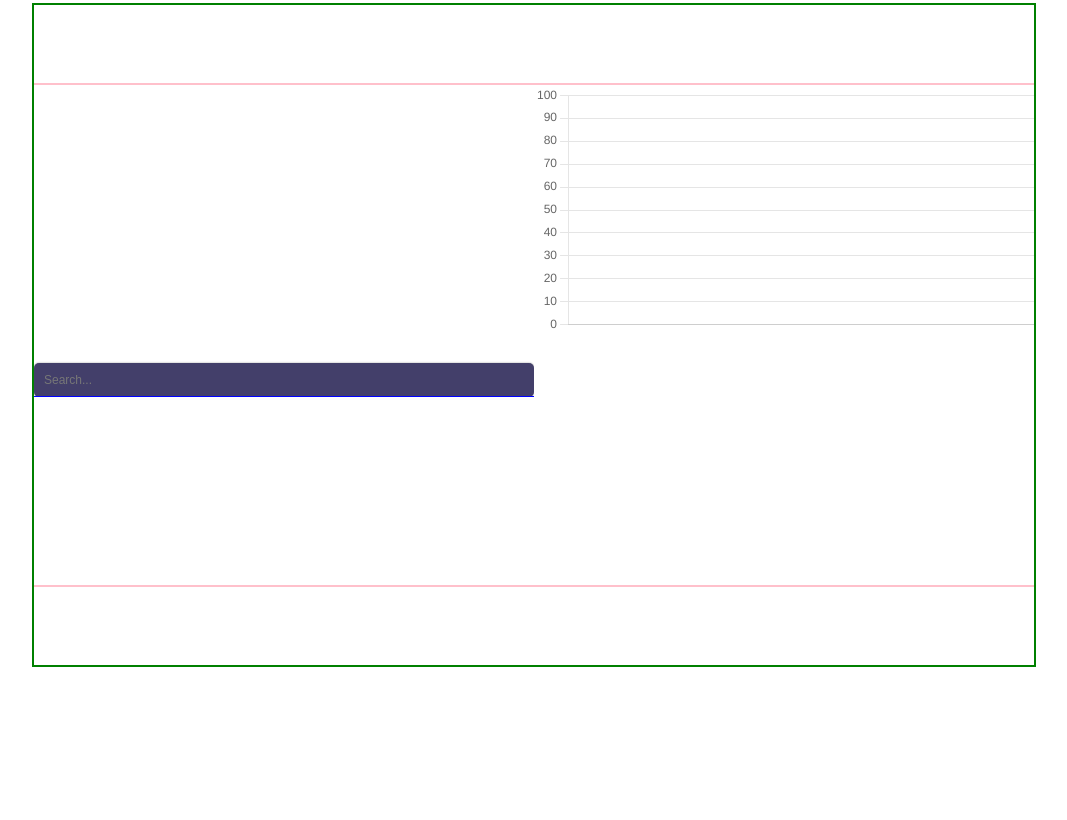
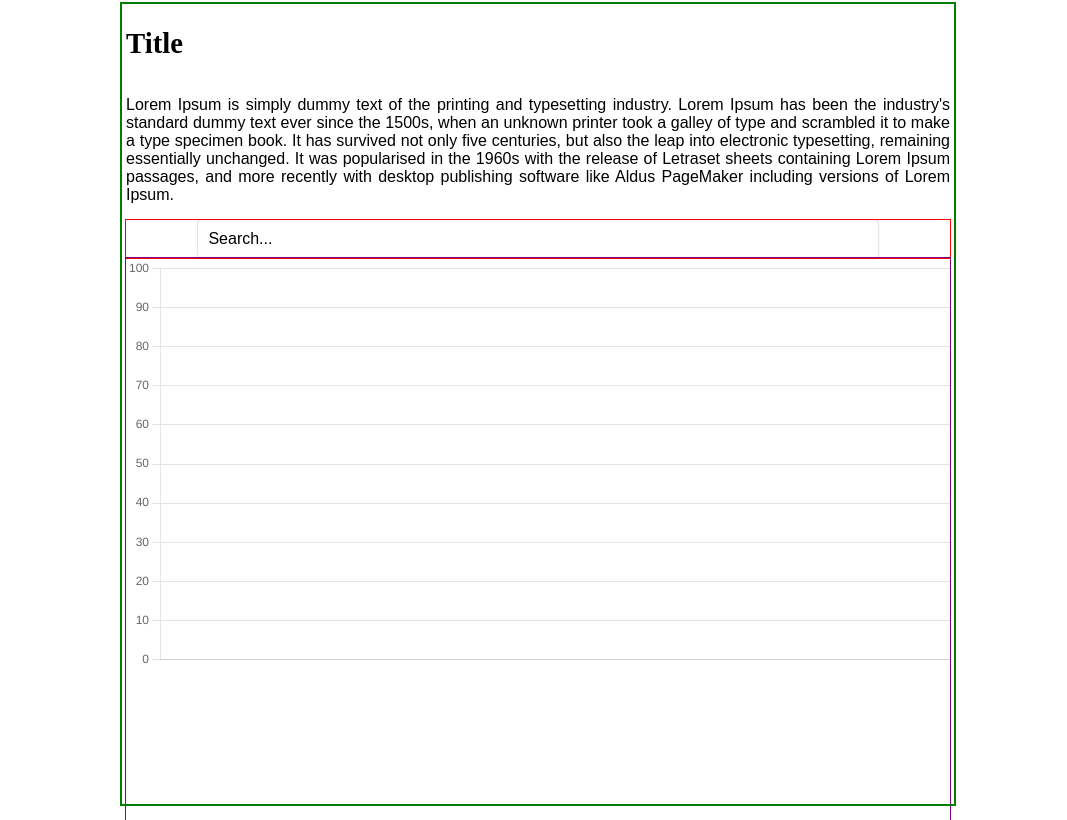
Before and after one commit to h4em/2023-election-app, a website with bundled scripts: page app/templates/index.html in a window 1280 px wide. Shown: the whole page, without its empty margins (106-1173 px from the left). Built offline with nearby package versions, Linux system fonts and the light colour scheme; no server answers.

Commit message:
changed layout, made it responsive

```diff
--- a/app/static/css/styles.css
+++ b/app/static/css/styles.css
@@ -1,65 +1,89 @@
 body {
-    font-family: Arial, sans-serif;
-    display: flex;
-    align-items: center;
-    justify-content: center;
-    background-color: #ffffff;
-    color: #FFFFFF; /* White text color */
+    width: 100vw;
+    height: 100vh;
+
+    overflow: auto;
+
     margin: 0;
     padding: 0;
 }
 
 main {
-    outline: 2px solid green;
-    margin: 5px;
+    width: 65%;
+    height: 100%;
 
-    min-height: 100%;
-    min-width: 50%;
+    position: absolute;
+    left: 50%;
+    transform: translateX(-50%);
 
     display: flex;
-    align-items: center;
     flex-direction: column;
+    align-items: flex-start;
     justify-content: flex-start;
 
+    outline: 2px solid green;
+
+    margin: 4px;
+    padding: 4px;
+}
+
+main, .search-div, .charts-div {
     box-sizing: border-box;
 }
 
-#search-form {
-    width: 100%; /* Occupy the full available horizontal space */
-    margin: 10px 0; /* Add some vertical spacing around the search form */
+main > h1 {
+    font-size: 1.8rem;
+    color: black;
 }
 
-.searchbar {
+p {
+    text-align: justify;
+}
+
+input, p, .searchbar::placeholder, .hint {
+    font-family: Arial, Helvetica, sans-serif;
+    font-size: 1rem;
+    color: black;
+}
+
+.search-div, form {
     width: 100%;
-    max-width: 100%;
-    border: none;
-    border-radius: 20px;
+
+    outline: 1px solid red;
+
+    display: flex;
+    flex-direction: column;
+    justify-content: center;
+    align-items: center;
+}
+
+.search-div {
+    outline: 1px solid red;
+}
+
+input {
+    width: 80%;
     padding: 10px;
-    font-size: 12px;
-    color: #FFFFFF;
+
     box-shadow: 0 0 2px rgba(0, 0, 0, 0.4);
-    box-sizing: border-box;
-    background-color: #433F6A; /* Slightly darker search bar input background */
-    border-radius: 5px;
+
     white-space: nowrap; /* Prevent text from wrapping */
     overflow: hidden; /* Hide overflow text */
     text-overflow: ellipsis; /* Show ellipsis for overflow text */
-  }
 
-  .searchbar:focus {
-    outline: none;
-  }
-
-.searchbar::placeholder {
-    color: #777;
+    border: none;
+    border-radius: 4px;
 }
 
-.hint-div {
-    font-family: 'Consolas', monospace;
-    color: #333;
-    background: #fafafa;
-    font-size: 12px;
+input:focus {
+    outline: none;
+}
 
+.search-hints {
+    outline: 1px solid blue;
+}
+
+.hint {
     cursor: pointer;
 
     padding-left: 10px;
@@ -78,47 +102,14 @@ main {
     font-weight: bold;
 }
 
+/**/
 
-/*to sie nie wyswietla, czemu??*/
-.searchbar-hints-div {
-    background: #fafafa;
-    outline: 1px solid blue;
-    width: 100%; /* Match the width of the search bar */
-    margin-top: -10px;
-}
-
-.main-div {
-    outline: 2px solid pink;
-
-    display: flex; /* Make .main-div a flex container */
-    flex-direction: row; /* Set the flex direction to column */
-    justify-content: space-between;
-    align-items: center;
-
-    width: 1000px;
-    margin-top: 80px; /* Use margin-top instead of top for positioning */
-    margin-bottom: 80px;
-
-}
-
-.description-div {
-    flex: 1;
-
+.charts-div {
     width: 100%;
-    max-width: 100%;
+    outline: 1px solid purple;
 
     display: flex;
     flex-direction: column;
-
-    overflow: hidden;
+    justify-content: space-around;
+    align-items: center;
 }
-
-.charts-div {
-    flex: 1;
-
-    width: 100%;
-    max-width: 100%;
-
-    display: flex;
-    flex-direction: column;
-}
--- a/app/static/js/script.js
+++ b/app/static/js/script.js
@@ -1,14 +1,27 @@
 import { initCharts } from './charts.js';
 
-//const searchForm = document.querySelector('#search-form')
-const searchbar = document.querySelector('#searchbar');
-const hintContainer = document.querySelector('#searchbar-hints-div');
+const searchbar = document.querySelector('.searchbar');
+const hintContainer = document.querySelector('.search-hints');
 let hintIndex = -1;
 
 document.addEventListener('DOMContentLoaded', init);
 
+function resizeHintContainerAtWindowResize() {
+    const width = searchbar.offsetWidth;
+    hintContainer.style.width = width + 'px';
+}
+
+function setHintContainerWidth() {
+    const width = searchbar.offsetWidth;
+    hintContainer.style.width = width + 'px';
+}
+
 function init() {
     setSearchbarListeners();
+    setHintContainerWidth();
+
+    window.addEventListener('resize', resizeHintContainerAtWindowResize);
+
     initCharts();
 }
 
@@ -50,7 +63,7 @@ function dehighlightHint(hint) {
 }
 
 function updateHintsHighlighting(newIndex) {
-    const hints = hintContainer.querySelectorAll('.hint-div');
+    const hints = hintContainer.querySelectorAll('.hint');
 
     const currHint = hints[hintIndex];
     const newHint = hints[newIndex];
@@ -65,7 +78,7 @@ function updateHintIndex(newIndex) {
 }
 
 function hintContainerArrowKeyNav(event) {
-    const hints = hintContainer.querySelectorAll('.hint-div');
+    const hints = hintContainer.querySelectorAll('.hint');
 
     if (event.key === 'ArrowUp' && hintIndex > 0) {
         updateHintIndex(hintIndex - 1);
@@ -90,7 +103,7 @@ async function hintInstitutions() {
     data.forEach((element, index) => {
         const hintElement = document.createElement('div');
         hintElement.textContent = element;
-        hintElement.className = 'hint-div';
+        hintElement.className = 'hint';
 
         //tutaj chyba nie bedzie element
         hintElement.addEventListener('click', () => {
--- a/app/templates/index.html
+++ b/app/templates/index.html
@@ -9,21 +9,24 @@
 </head>
 <body>
     <main>
-        <div class = "main-div">
-            <div class = "description-div">
         <h1>Title</h1>
+        <p>
+            Lorem Ipsum is simply dummy text of the printing and typesetting industry.
+            Lorem Ipsum has been the industry's standard dummy text ever since the 1500s, when an unknown printer took a galley of type and scrambled it to make a type specimen book.
+            It has survived not only five centuries, but also the leap into electronic typesetting, remaining essentially unchanged.
+            It was popularised in the 1960s with the release of Letraset sheets containing Lorem Ipsum passages, and more recently with desktop publishing software like Aldus PageMaker including versions of Lorem Ipsum.
+        </p>
 
-                <form id="search-form">
-                    <input type="text" id="searchbar" class="searchbar" placeholder="Search...">
+        <div class="search-div">
+            <form>
+                <input type="text" class="searchbar" placeholder="Search...">
             </form>
-
-                <div id="searchbar-hints-div" class="searchbar-hints-div"></div> <!--to jest zle pewnie-->
+            <div class="search-hints"></div>
         </div>
 
         <div class = "charts-div">
             <canvas class="bar-chart"></canvas>
             <canvas class="doughnut-chart"></canvas>
-            </div>
         </div>
     </main>
     <script src="https://cdn.jsdelivr.net/npm/chart.js"></script>
```
Lines whose indentation alone changed are shown as unchanged.
